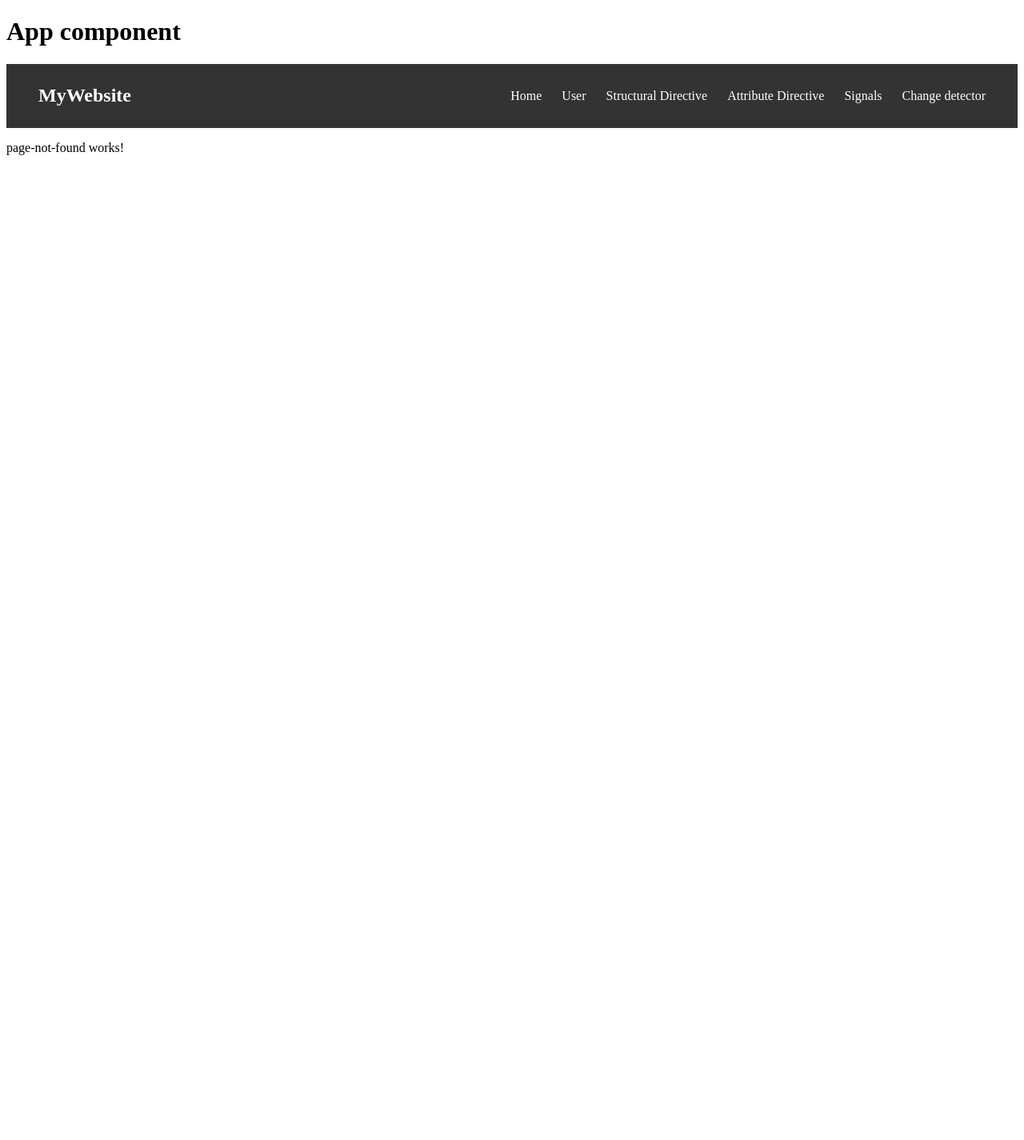
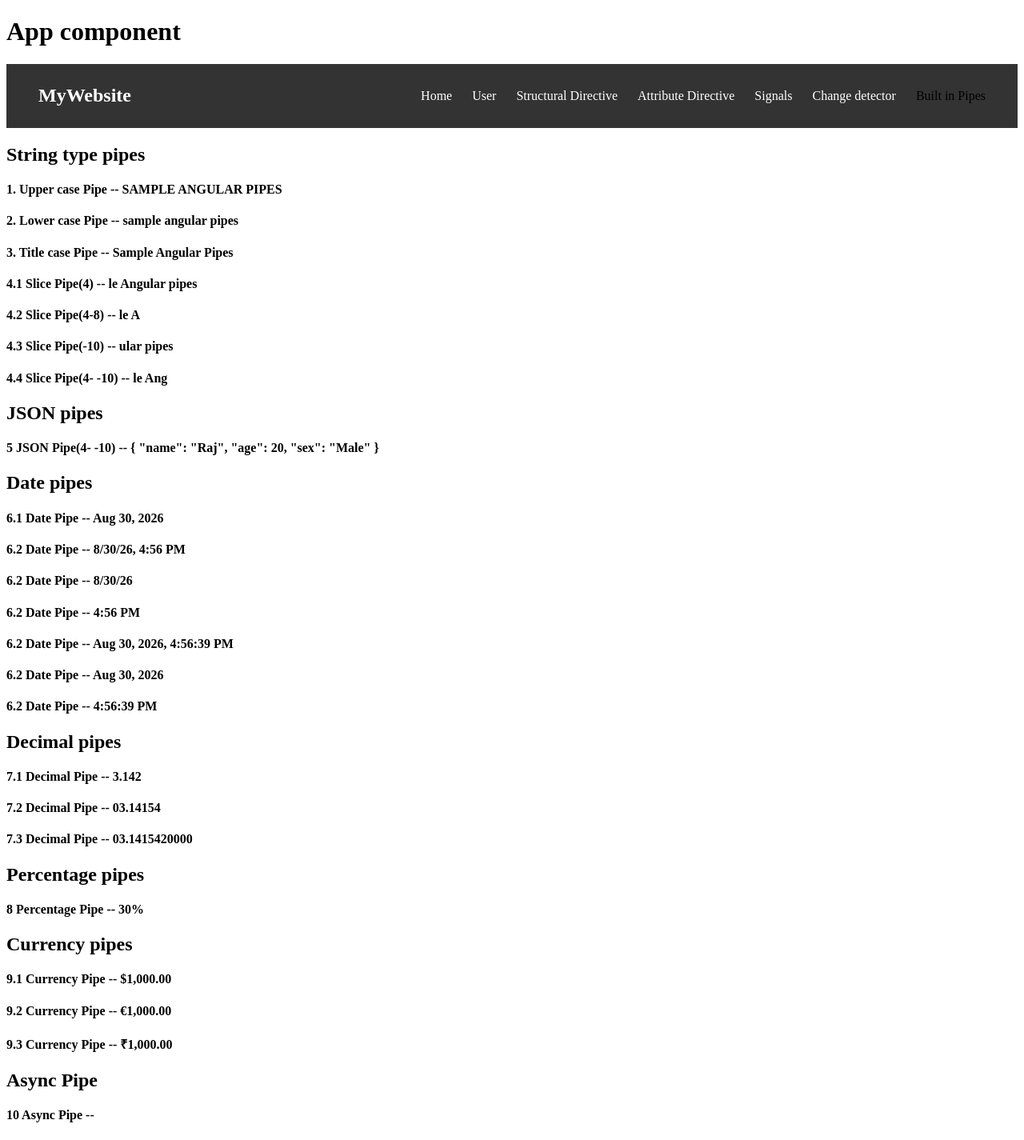
Before and after one commit to Thirumalesh219/Angular, an Angular app in the folder SampleProject/: page /built-in-pipes in a window 1280 px wide. Shown: the whole page at 80% size. Before the commit the page ends 800 px from the top, so only its background shows below. Built offline with nearby package versions, Linux system fonts and the light colour scheme.

Commit message:
Done till Built-in pipes

```diff
--- a/SampleProject/src/app/app.component.html
+++ b/SampleProject/src/app/app.component.html
@@ -11,6 +11,7 @@
         <li><a routerLink="attributeDirectives" routerLinkActive="active" [routerLinkActiveOptions]="{exact:true}">Attribute Directive</a></li>
         <li><a routerLink="signals" routerLinkActive="active" [routerLinkActiveOptions]="{exact:true}">Signals</a></li>
         <li><a routerLink="detector" routerLinkActive="active" [routerLinkActiveOptions]="{exact:true}">Change detector</a></li>
+        <li><a routerLink="built-in-pipes" routerLinkActive="active" [routerLinkActiveOptions]="{exact:true}">Built in Pipes</a></li>
     </ul>
 </nav>
 <router-outlet></router-outlet>
--- a/SampleProject/src/app/app.component.ts
+++ b/SampleProject/src/app/app.component.ts
@@ -1,6 +1,5 @@
 import { Component } from '@angular/core';
 import { RouterLink, RouterLinkActive, RouterOutlet } from '@angular/router';
-import { UserComponent } from './user/user.component';
 
 @Component({
   selector: 'app-root',
--- a/SampleProject/src/app/app.routes.ts
+++ b/SampleProject/src/app/app.routes.ts
@@ -6,6 +6,7 @@ import { SignalsComponent } from './signals/signals.component';
 import { AppComponent } from './app.component';
 import { PageNotFoundComponent } from './page-not-found/page-not-found.component';
 import { ChangeDetectorComponent } from './change-detector/change-detector.component';
+import { BuiltInPipesComponent } from './built-in-pipes/built-in-pipes.component';
 
 export const routes: Routes = [
     {
@@ -29,6 +30,10 @@ export const routes: Routes = [
         component:ChangeDetectorComponent
     },
     {
+        path:"built-in-pipes",
+        component:BuiltInPipesComponent
+    },
+    {
         path:"**",
         component:PageNotFoundComponent
     }
--- /dev/null
+++ b/SampleProject/src/app/built-in-pipes/built-in-pipes.component.html
@@ -0,0 +1,30 @@
+<h2>String type pipes</h2>
+<h4>1. Upper case Pipe -- {{angularPipes | uppercase}}</h4>
+<h4>2. Lower case Pipe -- {{angularPipes | lowercase}}</h4>
+<h4>3. Title case Pipe -- {{angularPipes | titlecase}}</h4>
+<h4>4.1 Slice Pipe(4) -- {{angularPipes | slice:4}}</h4>
+<h4>4.2 Slice Pipe(4-8) -- {{angularPipes | slice:4:8}}</h4>
+<h4>4.3 Slice Pipe(-10) -- {{angularPipes | slice:-10}}</h4>
+<h4>4.4 Slice Pipe(4- -10) -- {{angularPipes | slice:4:-10}}</h4>
+<h2>JSON pipes</h2>
+<h4>5 JSON Pipe(4- -10) -- {{personData | json}}</h4>
+<h2>Date pipes</h2>
+<h4>6.1 Date Pipe -- {{dateObject | date}}</h4>
+<h4>6.2 Date Pipe -- {{dateObject | date:'short'}}</h4>
+<h4>6.2 Date Pipe -- {{dateObject | date:'shortDate'}}</h4>
+<h4>6.2 Date Pipe -- {{dateObject | date:'shortTime'}}</h4>
+<h4>6.2 Date Pipe -- {{dateObject | date:'medium'}}</h4>
+<h4>6.2 Date Pipe -- {{dateObject | date:'mediumDate'}}</h4>
+<h4>6.2 Date Pipe -- {{dateObject | date:'mediumTime'}}</h4>
+<h2>Decimal pipes</h2>
+<h4>7.1 Decimal Pipe -- {{decimalValue | number:'1.3'}}</h4>
+<h4>7.2 Decimal Pipe -- {{decimalValue | number:'2.5'}}</h4>
+<h4>7.3 Decimal Pipe -- {{decimalValue | number:'2.10'}}</h4>
+<h2>Percentage pipes</h2>
+<h4>8 Percentage Pipe -- {{percentValue | percent}}</h4>
+<h2>Currency pipes</h2>
+<h4>9.1 Currency Pipe -- {{currencyValue | currency}}</h4>
+<h4>9.2 Currency Pipe -- {{currencyValue | currency:'EUR'}}</h4>
+<h4>9.3 Currency Pipe -- {{currencyValue | currency:'INR'}}</h4>
+<h2>Async Pipe</h2>
+<h4>10 Async Pipe -- </h4>
--- /dev/null
+++ b/SampleProject/src/app/built-in-pipes/built-in-pipes.component.ts
@@ -0,0 +1,21 @@
+import { CommonModule } from '@angular/common';
+import { Component } from '@angular/core';
+
+@Component({
+  selector: 'app-built-in-pipes',
+  imports: [CommonModule],
+  templateUrl: './built-in-pipes.component.html',
+  styleUrl: './built-in-pipes.component.scss'
+})
+export class BuiltInPipesComponent {
+  angularPipes:string="Sample Angular pipes"
+  personData = {
+    name:"Raj",
+    age:20,
+    sex:"Male"
+  }
+  dateObject:Date = new Date();
+  decimalValue=3.141542;
+  percentValue=0.3;
+  currencyValue=1000;
+}
--- a/SampleProject/src/app/signals/signals.component.ts
+++ b/SampleProject/src/app/signals/signals.component.ts
@@ -36,7 +36,7 @@ export class SignalsComponent{
     },5000)
 
     effect(()=>{
-      console.log(this.a(),this.counter(),"In the effect1");
+      console.log(this.a(),"In the effect1");
     })
 
     effect(()=>{
--- a/SampleProject/src/app/user/user.component.html
+++ b/SampleProject/src/app/user/user.component.html
@@ -10,5 +10,6 @@
         <label>Password</label>
         <input type="password" placeholder="Enter Password"><br>
         <button (click)="submit()">Submit</button>
+        <!-- {{errorMessage}} -->
     </div>
 </div>
--- a/SampleProject/src/app/user/user.component.ts
+++ b/SampleProject/src/app/user/user.component.ts
@@ -1,17 +1,52 @@
-import { Component, DoCheck } from '@angular/core';
-import { StructuralDirectiveComponent } from '../structural-directive/structural-directive.component';
-import { AttributeDirectiveComponent } from '../attribute-directive/attribute-directive.component';
-import { SignalsComponent } from '../signals/signals.component';
+import { AfterContentChecked, AfterContentInit, AfterViewChecked, AfterViewInit, Component, DoCheck, OnChanges, OnDestroy, OnInit, SimpleChanges } from '@angular/core';
+import { FormsModule } from '@angular/forms';
+import { Router } from '@angular/router';
 
 @Component({
   selector: 'app-user',
-  imports: [],
+  imports: [FormsModule],
   templateUrl: './user.component.html',
   styleUrl: './user.component.scss'
 })
-export class UserComponent implements DoCheck {
+export class UserComponent implements OnDestroy, OnInit, OnChanges,DoCheck,AfterContentInit, AfterContentChecked, AfterViewInit, AfterViewChecked {
+  ngOnDestroy(): void {
+    console.log("On destory in User component");
+  }
+  constructor(private rtr:Router){
+    console.log("Constructor")
+  }
+  ngOnInit(): void {
+    console.log("On init");
+  }
+  ngOnChanges(changes: SimpleChanges): void {
+    console.log("On Changes")
+  }
   ngDoCheck(): void {
-    console.log("Do check in User Component");
+    console.log("Ng Do check");
   }
-  submit(){}
+  ngAfterContentInit(): void {
+    console.log("After Content initialization");
+  }
+  ngAfterContentChecked(): void {
+    console.log("After Content got checked")
+  }
+  ngAfterViewInit(): void {
+    console.log("Ng after view Init");
+  }
+  ngAfterViewChecked(): void {
+    console.log("After view checked");
+  }
+  // userName:string="";
+  // password:string="";
+  // errorMessage:string="";
+  submit(){
+  //   if(this.userName==="thiru" && this.password==="1234"){
+  //     this.errorMessage="";
+      this.rtr.navigate(["detector"]);
+  //     // this.rtr.navigateByUrl("detector");
+  //   }
+  //   else{
+  //     this.errorMessage="Invalid Credentials";
+  //   }
+  }
 }
```
Also changed, not shown: SampleProject/src/app/built-in-pipes/built-in-pipes.component.scss (added), 1 other file (tests, documents, lock files or other folders).
